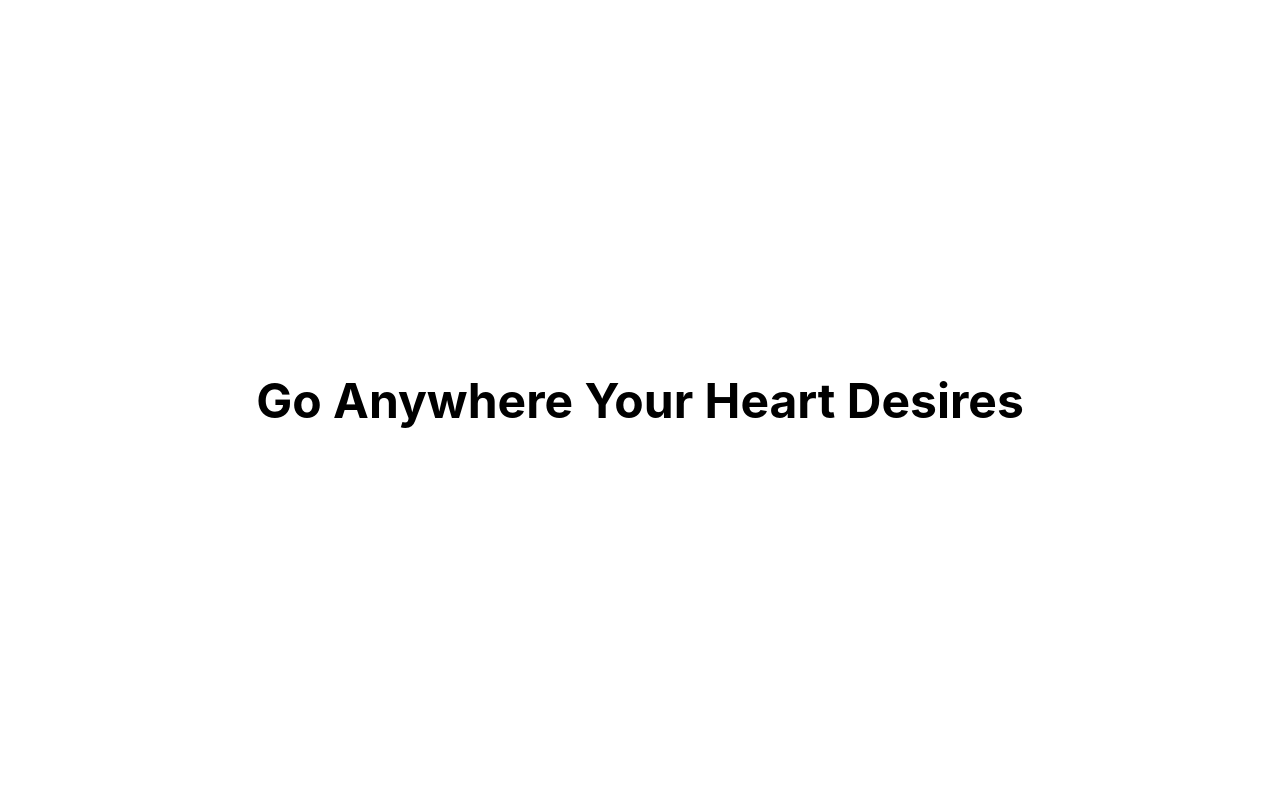
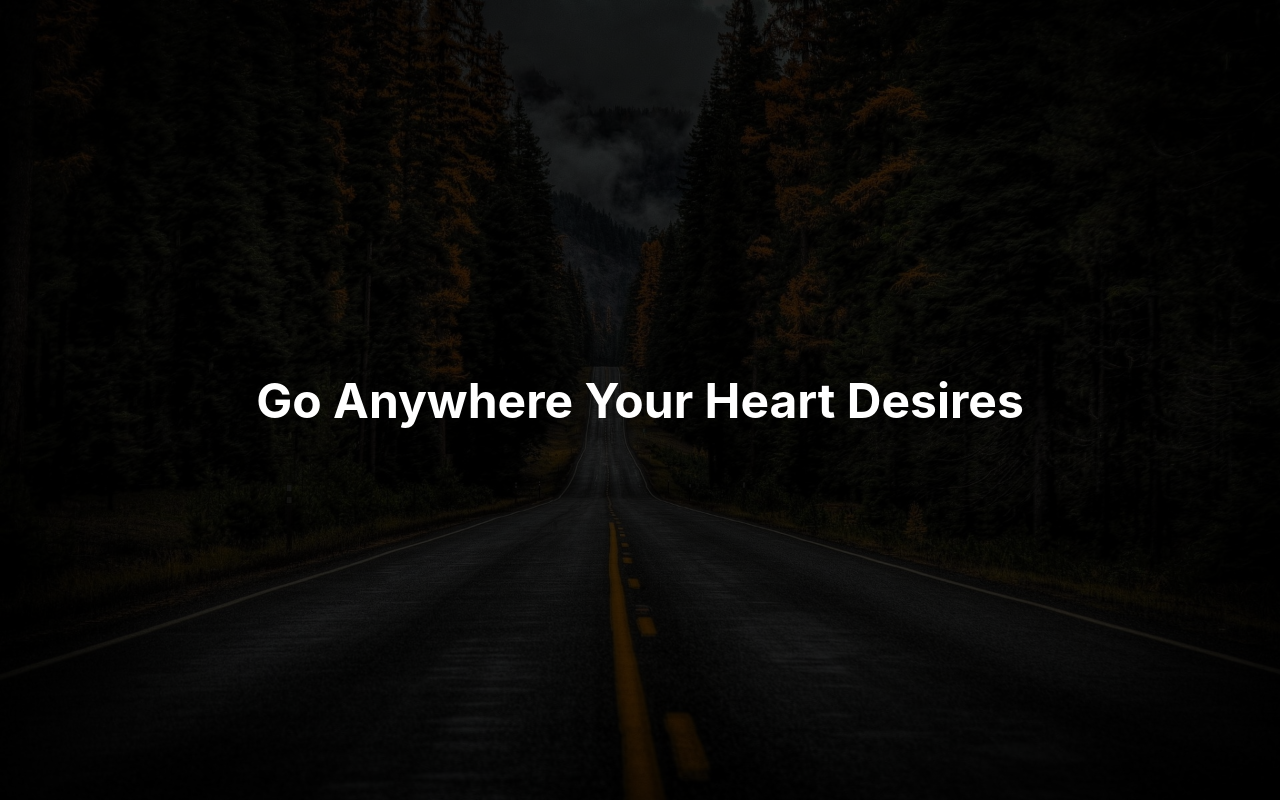
Before and after one commit to pritalb/shopping-cart, a React (Create React App) app in the folder shopping-cart/: page / in a window 1280 px wide. Built offline with nearby package versions, Linux system fonts and the light colour scheme.

Commit message:
added background image to home page

```diff
--- a/shopping-cart/src/Components/App/App.css
+++ b/shopping-cart/src/Components/App/App.css
@@ -0,0 +1,24 @@
+* {
+    margin: 0;
+    padding: 0;
+    font-family: inherit;
+}
+
+.page-background, .page-background-filter {
+    height: 100vh;
+    width: 100vw;
+    position: absolute;
+    top: 0;
+    left: 0;
+}
+
+.page-background {
+    z-index: -2;
+    object-fit: cover;
+}
+
+.page-background-filter {
+    background-color: black;
+    z-index: -1;
+    opacity: 80%;
+}
--- a/shopping-cart/src/Components/Home/Home.css
+++ b/shopping-cart/src/Components/Home/Home.css
@@ -12,4 +12,5 @@
     justify-content: center;
     font-size: 3rem;
     font-weight: bolder;
+    color: white;
 }
--- a/shopping-cart/src/Components/Home/Home.js
+++ b/shopping-cart/src/Components/Home/Home.js
@@ -6,6 +6,11 @@ const Home = () => {
             <div className="home-page-heading">
                 Go Anywhere Your Heart Desires
             </div>
+
+            <div className='page-background-container'>
+                <div className='page-background-filter'></div>
+                <img src='./Assets/Images/road.jpg' className='page-background'/>
+            </div>
         </div>
     )
 }
```
